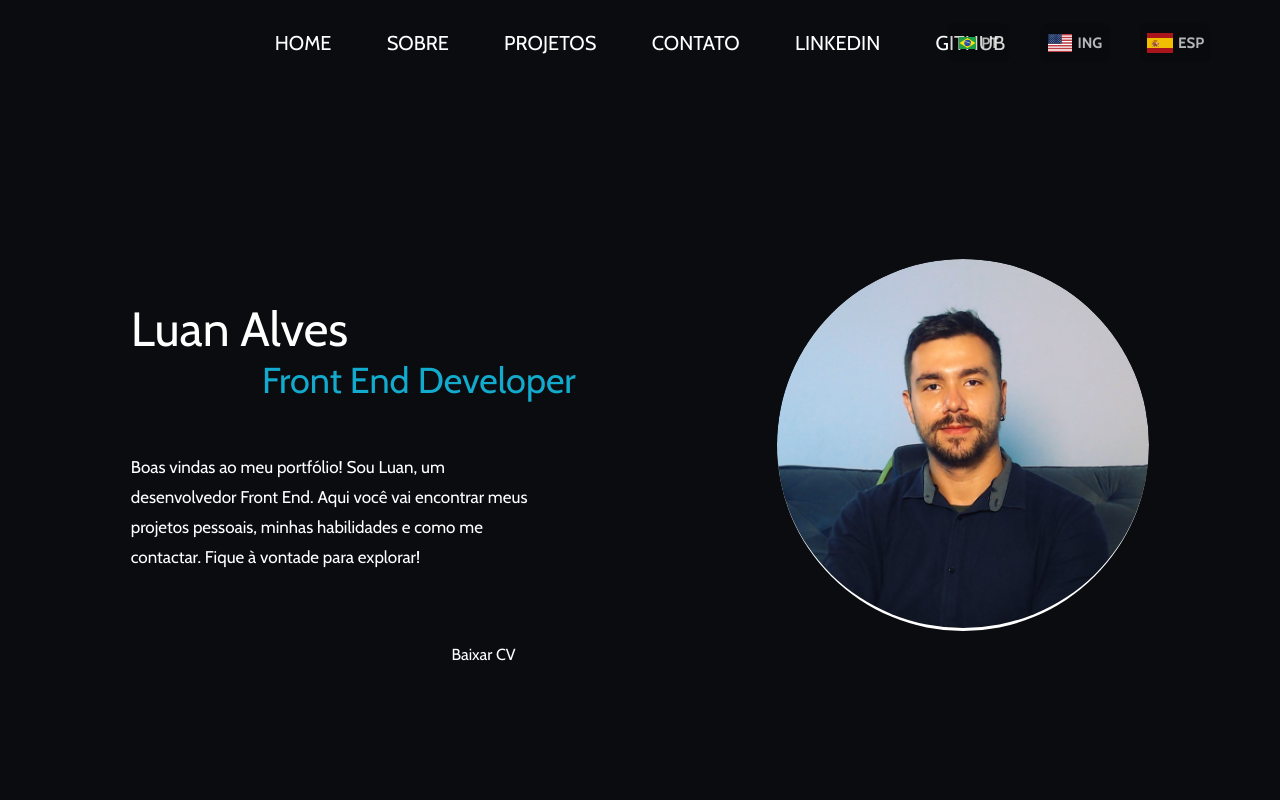
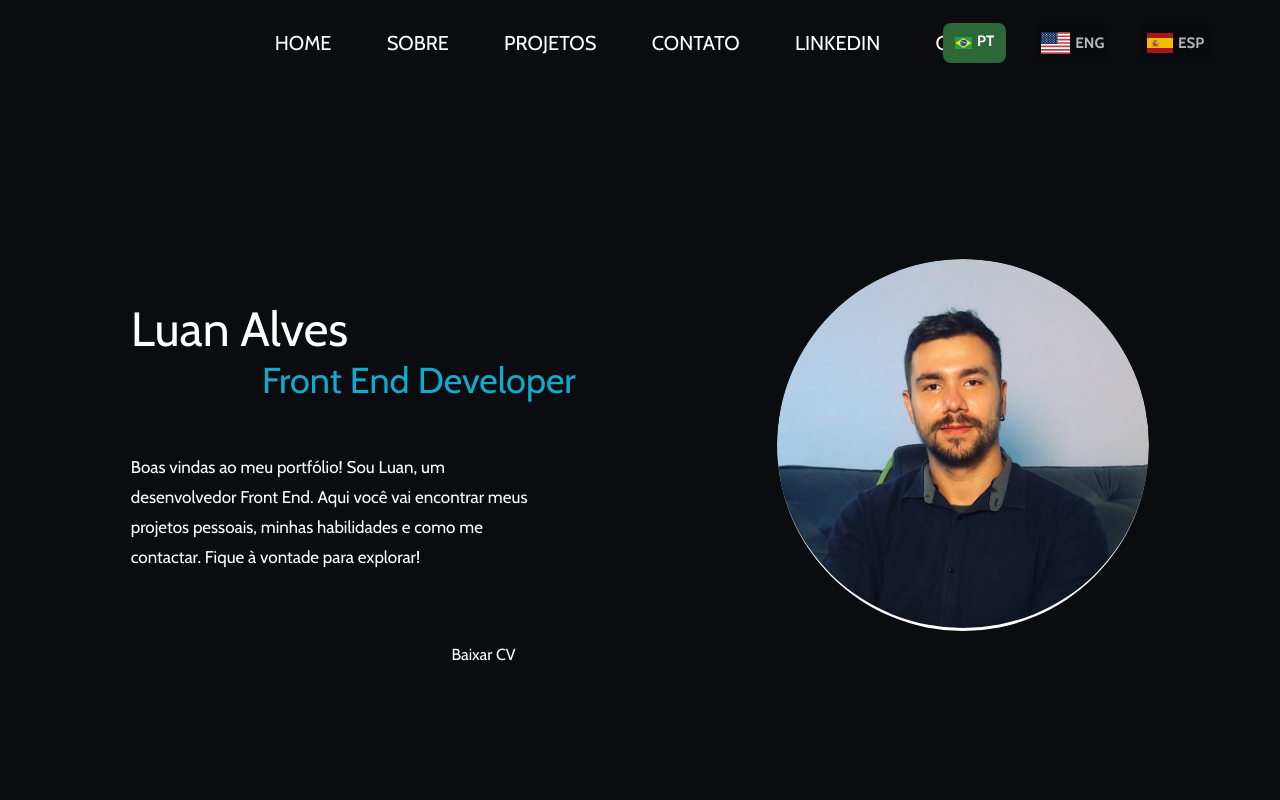
Before and after one commit to luan-alvesdev/portfolio, a plain HTML site: page index.html in a window 1280 px wide. Shown: the top 800 px of the page. Drawn offline with nearby package versions, Linux system fonts and the light colour scheme.

Commit message:
:construction: ajustou menu

```diff
--- a/index.html
+++ b/index.html
@@ -26,26 +26,26 @@
             <a href="https://github.com/luan-alvesdev" target="_blank"><li>Github</li></a>
         </ul>
         <div id="languageOptions">
-            <div class="customCheckBoxHolder" >
-                <input class="customCheckBoxInput" id="cCB1" type="checkbox">
-                <label class="customCheckBoxWrapper" for="cCB1" onclick="mudarIdioma('PTBR')">
-                    <div class="customCheckBox">
+            <div class="customRadioHolder">
+                <input class="customRadioInput" id="cCB1" type="radio" name="language" checked>
+                <label class="customRadioWrapper" for="cCB1" onclick="mudarIdioma('PTBR')">
+                    <div class="customRadio">
                         <img src="./imgs/br.svg" alt="">
                         <div class="inner">PT</div>
                     </div>
                 </label>
 
-                <input class="customCheckBoxInput" id="cCB2" type="checkbox">
-                <label class="customCheckBoxWrapper" for="cCB2" onclick="mudarIdioma('ENG')">
-                    <div class="customCheckBox">
+                <input class="customRadioInput" id="cCB2" type="radio" name="language">
+                <label class="customRadioWrapper" for="cCB2" onclick="mudarIdioma('ENG')">
+                    <div class="customRadio">
                         <img src="./imgs/us.svg" alt="">
-                        <div class="inner" data-id="menu_idioma_ing"></div>
+                        <div class="inner">ENG</div>
                     </div>
                 </label>
 
-                <input class="customCheckBoxInput" id="cCB3" type="checkbox">
-                <label class="customCheckBoxWrapper" for="cCB3" onclick="mudarIdioma('ESP')">
-                    <div class="customCheckBox">
+                <input class="customRadioInput" id="cCB3" type="radio" name="language">
+                <label class="customRadioWrapper" for="cCB3" onclick="mudarIdioma('ESP')">
+                    <div class="customRadio">
                         <img src="./imgs/es.svg" alt="">
                         <div class="inner">ESP</div>
                     </div>
@@ -150,7 +150,7 @@
                         <div class="info">
                             <h3>CardSage</h3>
                             <div class="techs techs-left">
-                                <h4 id="projetos_tecnologias"></h4>
+                                <h4 data-id="projetos_tecnologias"></h4>
                                 <h4 style="color: white">React - Yup - Material UI</h4>
                             </div>
                             <p>Lorem ipsum dolor sit amet consectetur, adipisicing elit. Minus hic molestiae ad, assumenda explicabo numquam corporis repellat et consectetur esse vero laborum nemo. Distinctio velit voluptas maiores vero asperiores sed!</p>
@@ -173,7 +173,7 @@
                         <div class="info">
                             <h3>WaveCast</h3>
                             <div class="techs techs-right">
-                                <h5 id="projetos_tecnologias"></h5>
+                                <h5 data-id="projetos_tecnologias"></h5>
                                 <h5 style="color: white">JavaScript - Bootstrap - CSS</h5>
                             </div>
                             <p>Lorem ipsum dolor sit amet consectetur, adipisicing elit. Minus hic molestiae ad, assumenda explicabo numquam corporis repellat et consectetur esse vero laborum nemo. Distinctio velit voluptas maiores vero asperiores sed!</p>
--- a/main.css
+++ b/main.css
@@ -194,60 +194,69 @@ header #languageOptions {
     position: fixed;
     right: 5%;
 }
-header .customCheckBoxHolder {
+
+header .customRadioHolder {
     margin: 5px;
     display: flex;
     gap: 3rem;
 }
-header .customCheckBoxHolder .customCheckBoxWrapper {
+
+header .customRadioHolder .customRadioWrapper {
     position: relative;
 }
-header .customCheckBoxHolder .customCheckBoxWrapper .customCheckBox {
+
+header .customRadioHolder .customRadio {
     width: fit-content;
     position: relative;
     cursor: pointer;
     user-select: none;
     border-radius: 8px;
-  padding: 20px 20px;
+    padding: 20px;
     background-color: rgba(0, 0, 0, 0.16);
     color: rgba(255, 255, 255, 0.7);
-  transition: color 300ms cubic-bezier(0.25, 0.8, 0.25, 1), background-color 300ms cubic-bezier(0.25, 0.8, 0.25, 1), box-shadow 300ms cubic-bezier(0.25, 0.8, 0.25, 1);
+    transition: color 300ms cubic-bezier(0.25, 0.8, 0.25, 1),
+                background-color 300ms cubic-bezier(0.25, 0.8, 0.25, 1),
+                box-shadow 300ms cubic-bezier(0.25, 0.8, 0.25, 1);
     display: flex;
     height: 32px;
     align-items: center;
-  /* box-shadow: rgba(0, 0, 0, 0.15) 0px 2px 1px 0px inset, rgba(255, 255, 255, 0.17) 0px 1px 1px 0px; */
     outline: none;
     justify-content: center;
     min-width: 55px;
 }
-header .customCheckBoxHolder .customCheckBoxWrapper .customCheckBox:hover {
+
+header .customRadioHolder .customRadio:hover {
     background-color: #2c2c2c;
     color: white;
 }
-header .customCheckBoxHolder .customCheckBoxWrapper .customCheckBox img {
+
+header .customRadioHolder .customRadio img {
     margin-right: 5px;
 }
-header .customCheckBoxHolder .customCheckBoxWrapper .customCheckBox .inner {
+
+header .customRadioHolder .customRadio .inner {
     font-size: 1.5rem;
     font-weight: 900;
     pointer-events: none;
     transition: transform 300ms cubic-bezier(0.25, 0.8, 0.25, 1);
     transform: translateY(0px);
 }
-header .customCheckBoxHolder .customCheckBoxInput {
+
+/* Esconde os radio buttons originais */
+header .customRadioHolder .customRadioInput {
     display: none;
 }
-header .customCheckBoxHolder .customCheckBoxInput:checked ~ .customCheckBoxWrapper .customCheckBox {
-  background-color: rgba(0, 0, 0, 0.16);
-  color: rgba(255, 255, 255, 0.7);
-}
-header .customCheckBoxHolder .customCheckBoxInput:checked + .customCheckBoxWrapper .customCheckBox {
+
+/* Estilo para o radio button selecionado */
+header .customRadioHolder .customRadioInput:checked + .customRadioWrapper .customRadio {
     background-color: #2d6737;
     color: white;
 }
-header .customCheckBoxHolder .customCheckBoxInput:checked + .customCheckBoxWrapper .customCheckBox .inner {
+
+header .customRadioHolder .customRadioInput:checked + .customRadioWrapper .customRadio .inner {
     transform: translateY(-2px);
 }
+
 header a img {
   width: 4rem;
   display: none;
--- a/script.js
+++ b/script.js
@@ -1,51 +1,3 @@
-//Loader
-document.addEventListener('DOMContentLoaded', () =>{
-    const tl = gsap.timeline()
-
-    // tl.fromTo('.loader', 1,
-    // { width: '100%'},
-    // {width: '0%',
-    // delay:3.5,
-    // ease: Expo.easeInOut})
-
-    .fromTo('.navbar', 1,
-    {y: 50, opacity:0},
-    {y: 0, opacity: 1,ease: Expo.ease}, '-=0.5')
-
-    .fromTo('.info-title', 1.5,
-    {x: -50, opacity:0},
-    {x: 0, opacity: 1,ease: Expo.ease}, '-=0.5')
-
-    .fromTo('.about-logo', 1.5,
-    {x: 50, opacity:0},
-    {x: 0, opacity: 1,ease: Expo.ease}, '-=1.5')
-
-    .fromTo('.info-p', 1.5,
-    {x: 100, opacity:0},
-    {x: 0, opacity: 1,ease: Expo.ease}, '-=0.5')
-
-    .fromTo('.project-text', 1.5,
-    {x: 50, opacity:0},
-    {x: 0, opacity: 1,ease: Expo.ease}, '-=01')
-
-    .fromTo('.slidebar', 1.5,
-    {display:"none"},
-    {display:"flex", ease: Expo.ease}, '-=1.5')
-
-    .fromTo('.projects', 1.5,
-    {display:"none"},
-    {display:"flex", ease: Expo.ease}, '-=1.5')
-
-    .fromTo('.contact', 1.5,
-    {display:"none"},
-    {display:"block", ease: Expo.ease}, '-=1.5')
-
-    .fromTo('footer', 1.5,
-    {display:"none"},
-    {display:"block", ease: Expo.ease}, '-=1.5')
-
-})
-
 //Scroll
 const btnScroll = document.querySelector('.btn-scroll')
 
@@ -56,18 +8,8 @@ btnScroll.addEventListener('click', ()=>{
     })
 })
 
-//Mobile Menu
-const mobileMenu = document.querySelector(".js-mobile-menu")
-const btnMobile = document.querySelector(".js-btn-sidebar")
+// URL do Google Docs modificada para baixar como PDF
 let cv = "https://docs.google.com/document/d/17Zhb6VYRw3Hv9nAmQYZMt3Y3iF18BWKq1xKuigYgBzE/export?format=pdf"
-// URL do Google Docs modificada para baixar como PDF
-
-
-btnMobile.addEventListener("click", (event) =>{
-    event.preventDefault()
-
-    mobileMenu.classList.toggle("show")
-})
 
 function mudarIdioma(idioma) {
     initInternacionalizacao(idioma);
```
Lines whose indentation alone changed are shown as unchanged.
